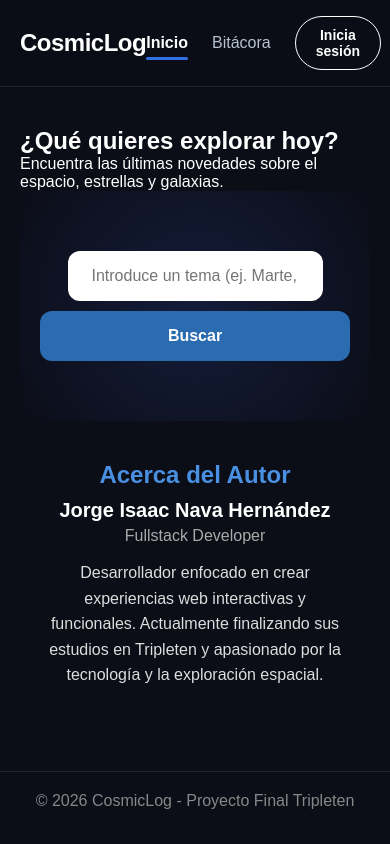
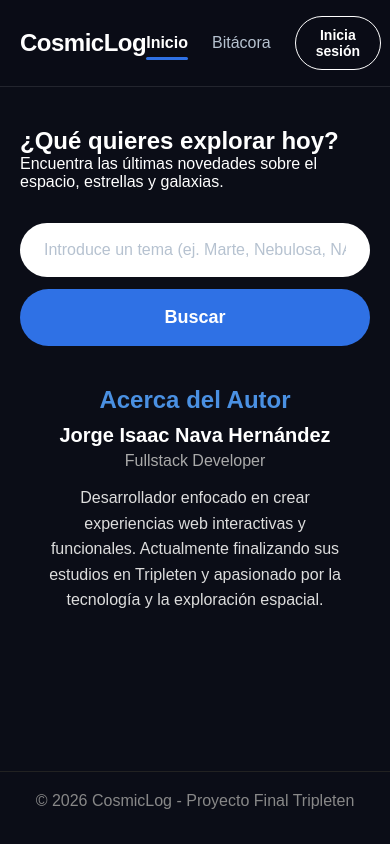
Before and after one commit to Isaac14ik/cosmic-log, a React (Vite) app: page / in a window 390 px wide. Built offline with nearby package versions, Linux system fonts and the light colour scheme.

Commit message:
style: add cosmic blue glow effect on card hover and fix layout

```diff
--- a/src/components/Card/Card.css
+++ b/src/components/Card/Card.css
@@ -4,14 +4,13 @@
   overflow: hidden;
   display: flex;
   flex-direction: column;
-  transition: transform 0.3s ease, box-shadow 0.3s ease;
-  box-shadow: 0 4px 12px rgba(0, 0, 0, 0.3);
+  transition: transform 0.2s ease, box-shadow 0.2s ease;
+  border: 1px solid rgba(255, 255, 255, 0.08);
 }
 
-/* Microanimación al pasar el cursor sobre la tarjeta */
 .card:hover {
-  transform: translateY(-6px);
-  box-shadow: 0 12px 24px rgba(74, 144, 226, 0.25);
+  transform: translateY(-4px);
+  box-shadow: 0 8px 24px rgba(0, 0, 0, 0.4);
 }
 
 .card__image-container {
@@ -25,42 +24,24 @@
   width: 100%;
   height: 100%;
   object-fit: cover;
-  transition: transform 0.5s ease;
 }
 
-.card:hover .card__image {
-  transform: scale(1.05); /* Efecto zoom suave */
-}
-
-/* Botón flotante */
-.card__save-button {
+.card__tag {
   position: absolute;
   top: 12px;
   right: 12px;
-  width: 40px;
-  height: 40px;
-  border-radius: 50%;
-  background-color: rgba(11, 13, 23, 0.75);
+  background: rgba(0, 0, 0, 0.6);
   backdrop-filter: blur(4px);
-  display: flex;
-  align-items: center;
-  justify-content: center;
-  font-size: 18px;
-  transition: background-color 0.2s ease, transform 0.2s ease;
+  border: none;
+  border-radius: 8px;
+  padding: 6px 10px;
+  cursor: pointer;
+  font-size: 16px;
+  transition: background-color 0.2s ease, transform 0.1s ease;
 }
 
-.card__save-button:hover {
-  background-color: #ffffff;
-  transform: scale(1.1);
-}
-
-.card__save-button:active {
-  transform: scale(0.95);
-}
-
-/* Modificador BEM para cuando está guardada */
-.card__save-button_active {
-  background-color: #4a90e2;
+.card__tag_active {
+  background: #ff4d4d;
 }
 
 .card__content {
@@ -78,29 +59,55 @@
 
 .card__title {
   font-size: 18px;
-  font-weight: bold;
-  margin-bottom: 10px;
+  font-weight: 700;
   color: #ffffff;
+  margin-bottom: 12px;
   line-height: 1.3;
+  display: -webkit-box;
+  -webkit-line-clamp: 2;
+  -webkit-box-orient: vertical;
+  overflow: hidden;
 }
 
-.card__description {
+.card__text {
   font-size: 14px;
   color: #b6c2d0;
   line-height: 1.5;
   margin-bottom: 16px;
-  flex: 1;
-  /* Trunca el texto a 3 líneas máximo */
   display: -webkit-box;
   -webkit-line-clamp: 3;
   -webkit-box-orient: vertical;
   overflow: hidden;
+  flex: 1;
 }
 
-.card__source {
-  font-size: 12px;
-  font-weight: bold;
-  color: #4a90e2;
-  text-transform: uppercase;
-  letter-spacing: 1px;
+.card__link {
+  font-size: 13px;
+  color: #2f71e5;
+  text-decoration: none;
+  font-weight: 600;
+  align-self: flex-start;
+  transition: color 0.2s ease;
 }
+
+.card__link:hover {
+  color: #347eff;
+  text-decoration: underline;
+}
+
+.card {
+  background-color: #1a1d2d;
+  border-radius: 16px;
+  overflow: hidden;
+  display: flex;
+  flex-direction: column;
+  transition: transform 0.3s ease, box-shadow 0.3s ease, border-color 0.3s ease;
+  border: 1px solid rgba(255, 255, 255, 0.08);
+}
+
+/* Efecto de luz azul cósmica al pasar el cursor */
+.card:hover {
+  transform: translateY(-6px);
+  border-color: rgba(47, 113, 229, 0.6);
+  box-shadow: 0 12px 30px rgba(47, 113, 229, 0.3);
+}
--- a/src/components/Card/Card.jsx
+++ b/src/components/Card/Card.jsx
@@ -12,23 +12,29 @@ function Card({ card }) {
     <article className="card">
       <div className="card__image-container">
         <img src={card.url} alt={card.title} className="card__image" />
-
-        {/* Botón interactivo para guardar */}
         <button
           type="button"
-          className={`card__save-button ${isSaved ? 'card__save-button_active' : ''}`}
+          className={`card__tag ${isSaved ? 'card__tag_active' : ''}`}
           onClick={handleSaveClick}
-          aria-label="Guardar tarjeta"
+          aria-label="Guardar artículo"
         >
-          {isSaved ? '🔖' : '🏷️'}
+          🔖
         </button>
       </div>
-
       <div className="card__content">
         <p className="card__date">{card.date}</p>
         <h3 className="card__title">{card.title}</h3>
-        <p className="card__description">{card.explanation}</p>
-        <span className="card__source">{card.copyright || 'NASA APOD'}</span>
+        <p className="card__text">{card.explanation}</p>
+        {card.link && (
+          <a
+            href={card.link}
+            target="_blank"
+            rel="noopener noreferrer"
+            className="card__link"
+          >
+            Leer artículo completo →
+          </a>
+        )}
       </div>
     </article>
   );
--- a/src/components/SearchForm/SearchForm.css
+++ b/src/components/SearchForm/SearchForm.css
@@ -1,73 +1,66 @@
 .search-form {
   display: flex;
-  flex-direction: column;
   align-items: center;
-  padding: 60px 20px;
-  background: radial-gradient(circle, rgba(20,28,58,1) 0%, rgba(11,13,23,1) 100%);
-  text-align: center;
-}
-
-.search-form__title {
-  font-size: 36px;
-  margin-bottom: 12px;
-}
-
-.search-form__subtitle {
-  font-size: 18px;
-  color: #a0aec0;
-  margin-bottom: 30px;
-}
-
-.search-form__field {
-  display: flex;
+  justify-content: center;
+  max-width: 608px;
   width: 100%;
-  max-width: 600px;
+  margin: 32px auto 0;
   background-color: #ffffff;
-  border-radius: 30px;
+  border-radius: 100px;
   overflow: hidden;
-  box-shadow: 0 4px 15px rgba(0, 0, 0, 0.3);
+  box-shadow: 0 4px 20px rgba(0, 0, 0, 0.3);
 }
 
 .search-form__input {
   flex: 1;
-  padding: 16px 24px;
   border: none;
   outline: none;
+  padding: 18px 24px;
   font-size: 16px;
+  color: #1a1d2d;
+  background: transparent;
+}
+
+.search-form__input::placeholder {
+  color: #b6c2d0;
 }
 
 .search-form__button {
-  background-color: #2b6cb0;
+  background-color: #2f71e5;
   color: #ffffff;
-  padding: 16px 32px;
-  font-size: 16px;
+  border: none;
+  padding: 18px 36px;
+  font-size: 18px;
   font-weight: bold;
+  border-radius: 100px;
+  cursor: pointer;
   transition: background-color 0.2s ease, transform 0.1s ease;
 }
 
 .search-form__button:hover {
-  background-color: #3182ce;
+  background-color: #347eff;
 }
 
 .search-form__button:active {
   transform: scale(0.98);
 }
 
-/* Responsivo para móviles */
 @media screen and (max-width: 600px) {
-  .search-form__field {
+  .search-form {
     flex-direction: column;
-    border-radius: 12px;
-    background: transparent;
+    border-radius: 16px;
+    background-color: transparent;
+    box-shadow: none;
+    gap: 12px;
   }
 
   .search-form__input {
-    border-radius: 12px;
-    margin-bottom: 10px;
+    width: 100%;
+    background-color: #ffffff;
+    border-radius: 100px;
   }
 
   .search-form__button {
-    border-radius: 12px;
     width: 100%;
   }
 }
```
